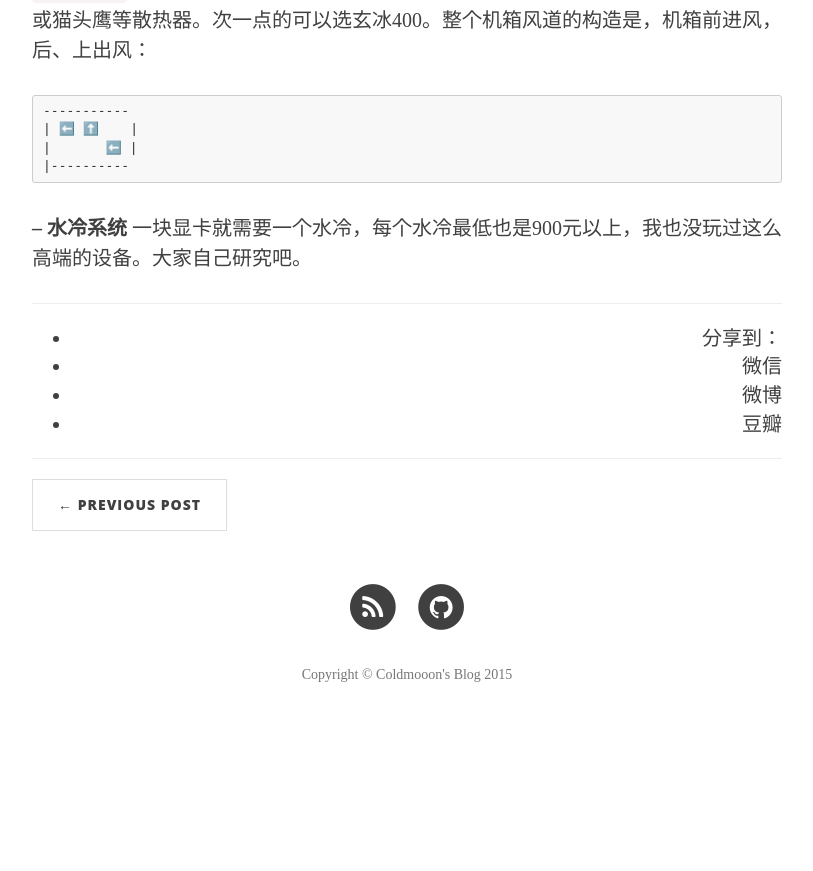
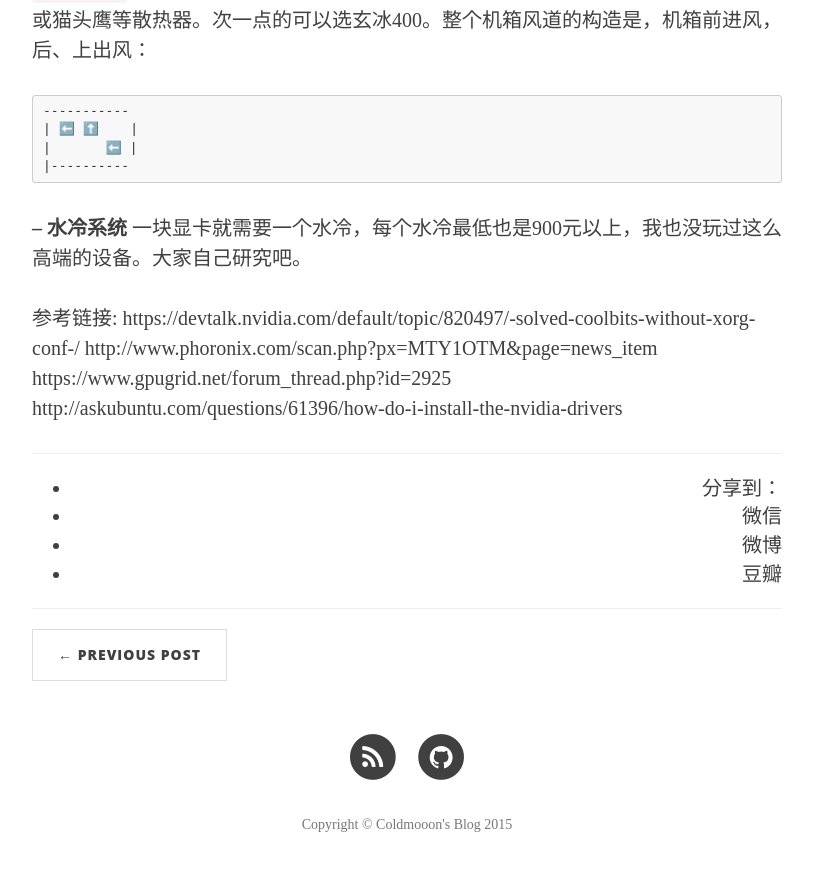
Before and after one commit to Coldmooon/coldmooon.github.io, a Jekyll site: the page built from _posts/2015-08-03-caffe_install.markdown, in a window 1280 px wide and 900 px high, scrolled down 15374 px. Shown: the top 871 px of the window, without its empty margins (233-1046 px from the left). Built offline with Jekyll 4.4.1, drawn with Linux system fonts in a browser that asks for light colours; nearby versions of some CDN libraries; comment, search, counter and statistics services are not loaded; before the commit the page ends 16124 px from its top, so only the background shows below that; part of the change alters nothing that is shown.

Commit message:
add cooling references link

````diff
--- a/_posts/2015-08-03-caffe_install.markdown
+++ b/_posts/2015-08-03-caffe_install.markdown
@@ -609,3 +609,9 @@ $ nvidia-settings
 ```
 **-- 水冷系统**
 一块显卡就需要一个水冷，每个水冷最低也是900元以上，我也没玩过这么高端的设备。大家自己研究吧。
+
+参考链接:
+https://devtalk.nvidia.com/default/topic/820497/-solved-coolbits-without-xorg-conf-/
+http://www.phoronix.com/scan.php?px=MTY1OTM&page=news_item
+https://www.gpugrid.net/forum_thread.php?id=2925
+http://askubuntu.com/questions/61396/how-do-i-install-the-nvidia-drivers
````
